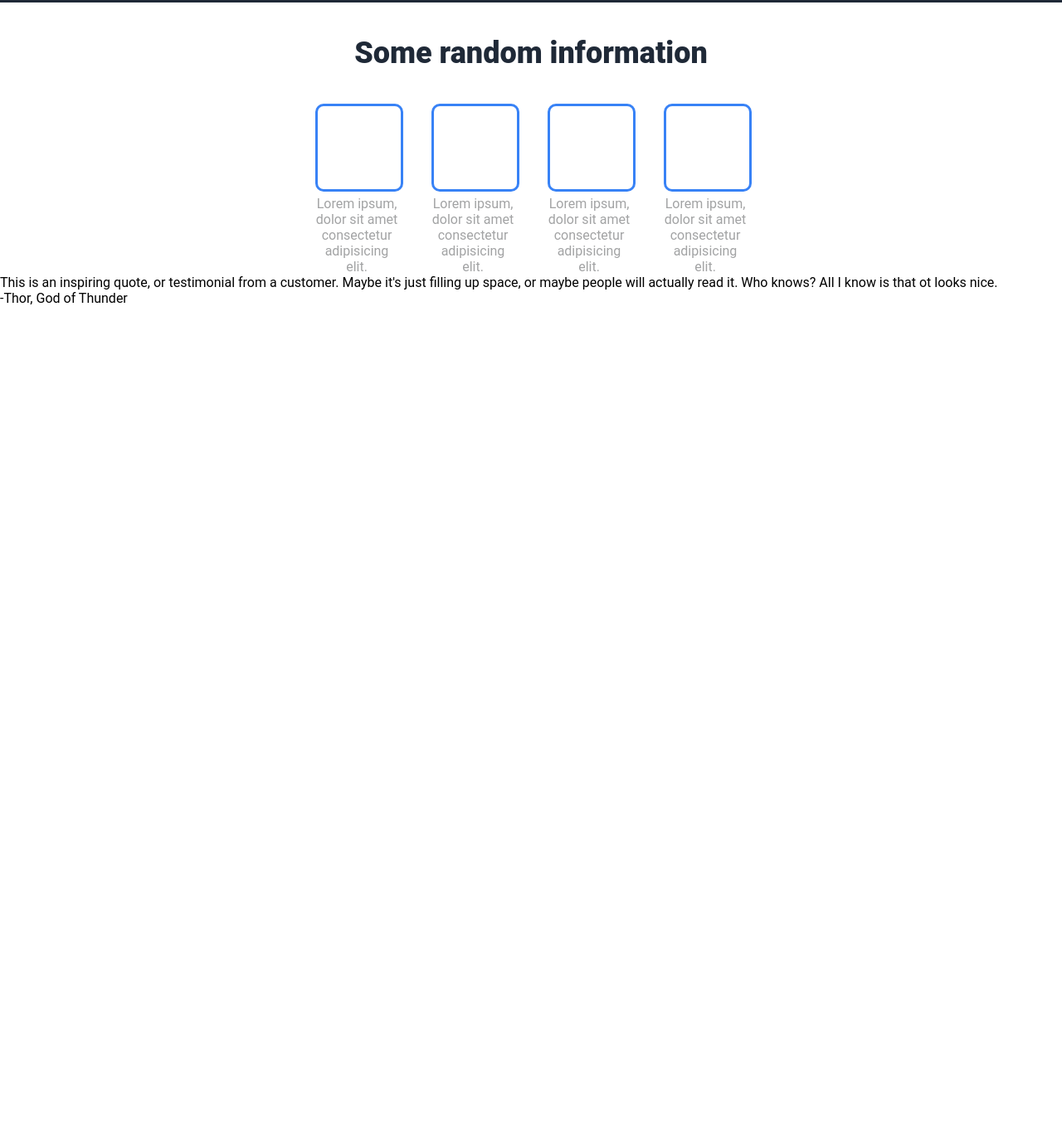
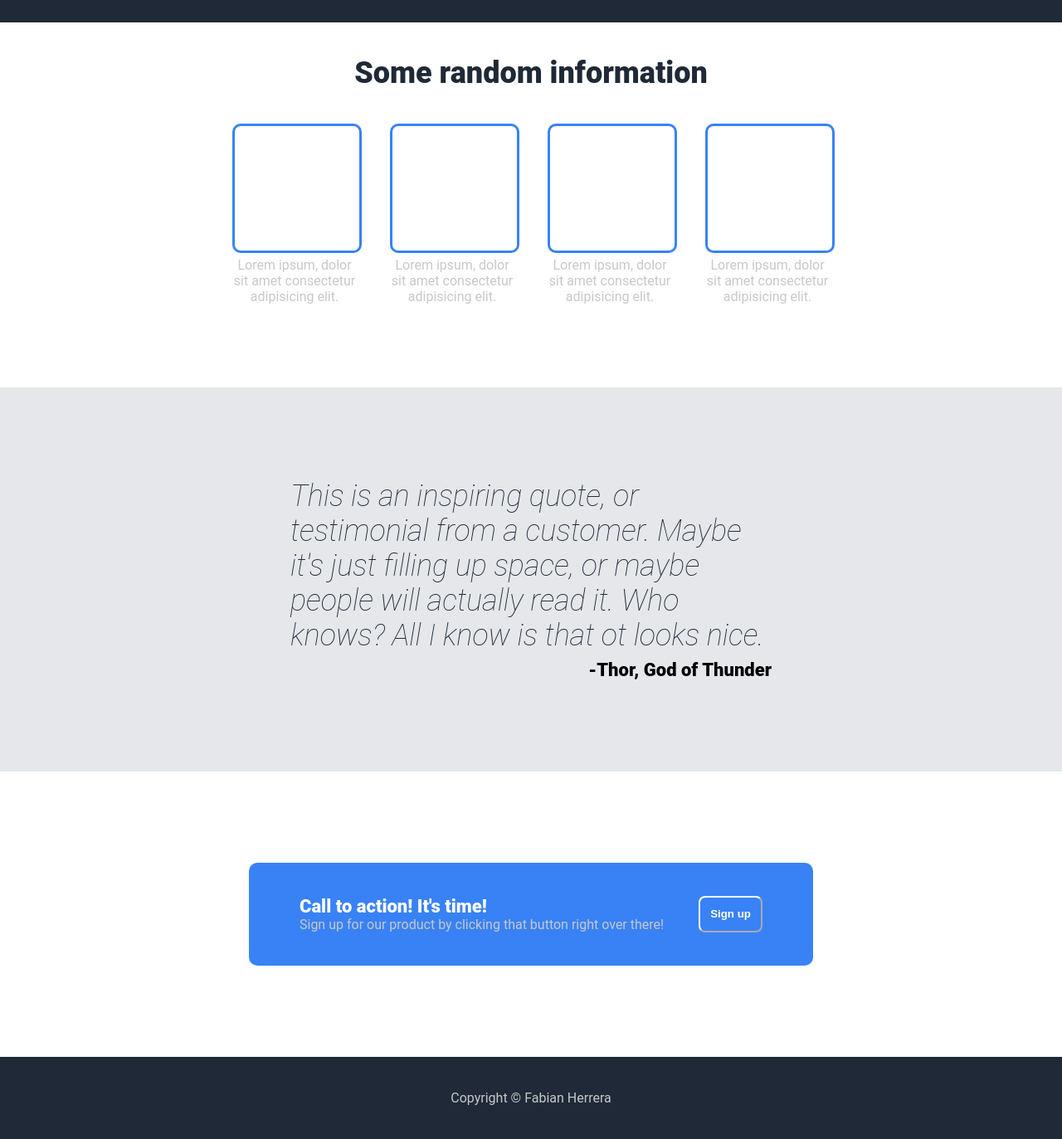
Before and after one commit to FabianHerr/business_page, a plain HTML site: page index.html in a window 1280 px wide. Shown: the part 372-1745 px from the top of the page at 83% size. Before the commit the page ends 800 px from the top, so only its background shows below. Drawn offline with Linux system fonts and the light colour scheme.

Commit message:
Complete section4 and footer of the page, finalize the exercise

```diff
--- a/index.html
+++ b/index.html
@@ -49,6 +49,18 @@
             <div class="quote">
                 This is an inspiring quote, or testimonial from a customer. Maybe it's just filling up space, or maybe people will actually read it. Who knows? All I know is that ot looks nice.</div>
             <div class="author">-Thor, God of Thunder</div>
+        </div>
+        <div class="section4">
+            <div class="blue-box">
+                <div class="text">
+                    <div class="big">Call to action! It's time!</div>
+                    <div class="subtext">Sign up for our product by clicking that button right over there!</div>
+                </div>
+                <button class="button2">Sign up</button>
             </div>
+        </div>
+        <div class="footer">
+            Copyright © Fabian Herrera
+        </div>
     </body>
 </html>
--- a/styles.css
+++ b/styles.css
@@ -7,10 +7,9 @@ body{
 .header{
     background-color: #1F2937;
     margin: 0;
-    padding: 16px;
-    padding-bottom: 80px;
-    padding-left: 100px;
-    padding-right: 100px;
+    padding: 200px;
+    padding-bottom: 100px;
+    padding-top: 20px;
     flex-shrink: 0;
 }
 
@@ -91,14 +90,14 @@ button{
 
 .space1, .space2, .space3, .space4 {
     border: 3px solid #3882F6;
-    width: 100px;
-    height: 100px;
+    width: 150px;
+    height: 150px;
     border-radius: 10px;
     margin-bottom: 5px;
 }
 
 .block1, .block2, .block3, .block4{
-    width: 100px;
+    width: 150px;
 }
 
 .subtitle {
@@ -111,7 +110,7 @@ button{
 
 .subtext, ul, .description {
     font-size: 18;
-    color: #a2a3a4;
+    color: #c7c8c9;
 }
 
 .blocks {
@@ -121,3 +120,60 @@ button{
     padding-left: 200px;
     padding-right: 200px ;
 }
+
+.section2 {
+    padding-bottom: 100px;
+}
+
+.section3 {
+    background-color: #E5E7EB ;
+    padding: 110px;
+    padding-left: 350px;
+    padding-right: 350px;
+}
+
+.quote {
+    font-size: 36px;
+    font-style: italic;
+    font-weight: 100;
+    color: #1F2937;
+    padding-bottom: 8px;
+}
+
+.author{
+    text-align: end;
+    font-weight: 900;
+    font-size: 22px;
+}
+
+.section4 {
+    padding: 110px;
+    padding-left: 300px;
+    padding-right: 300px;
+}
+
+.blue-box{
+    display: flex;
+    justify-content: space-around;
+    background-color: #3882F6;
+    padding: 40px;
+    border-radius: 10px;
+}
+
+.big{
+    color: white;
+    font-weight: 900;
+    font-size: 22px;
+}
+
+.button2 {
+    border-color: white;
+}
+
+.footer{
+    text-align: center;
+    padding-bottom: 40px;
+    padding-top: 40px;
+    background-color: #1F2937;
+    color: #c7c8c9;
+}
```
